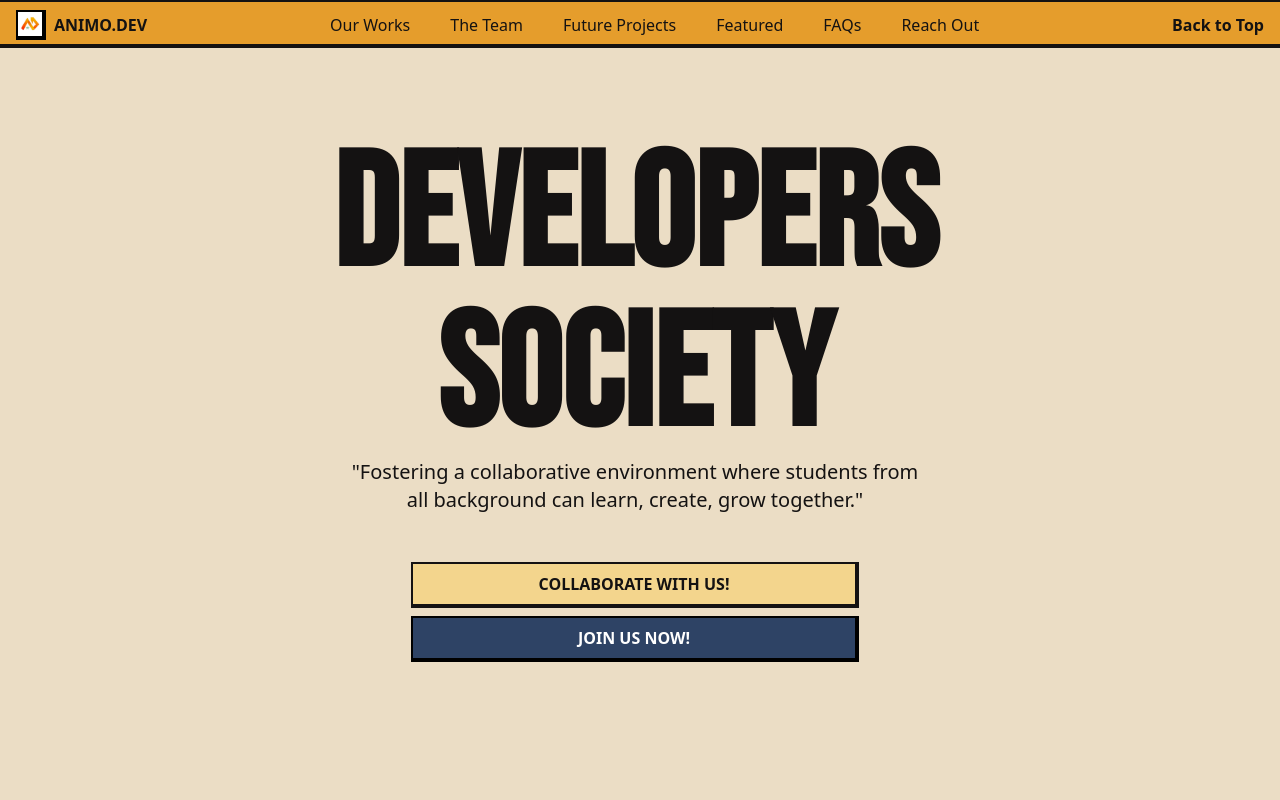
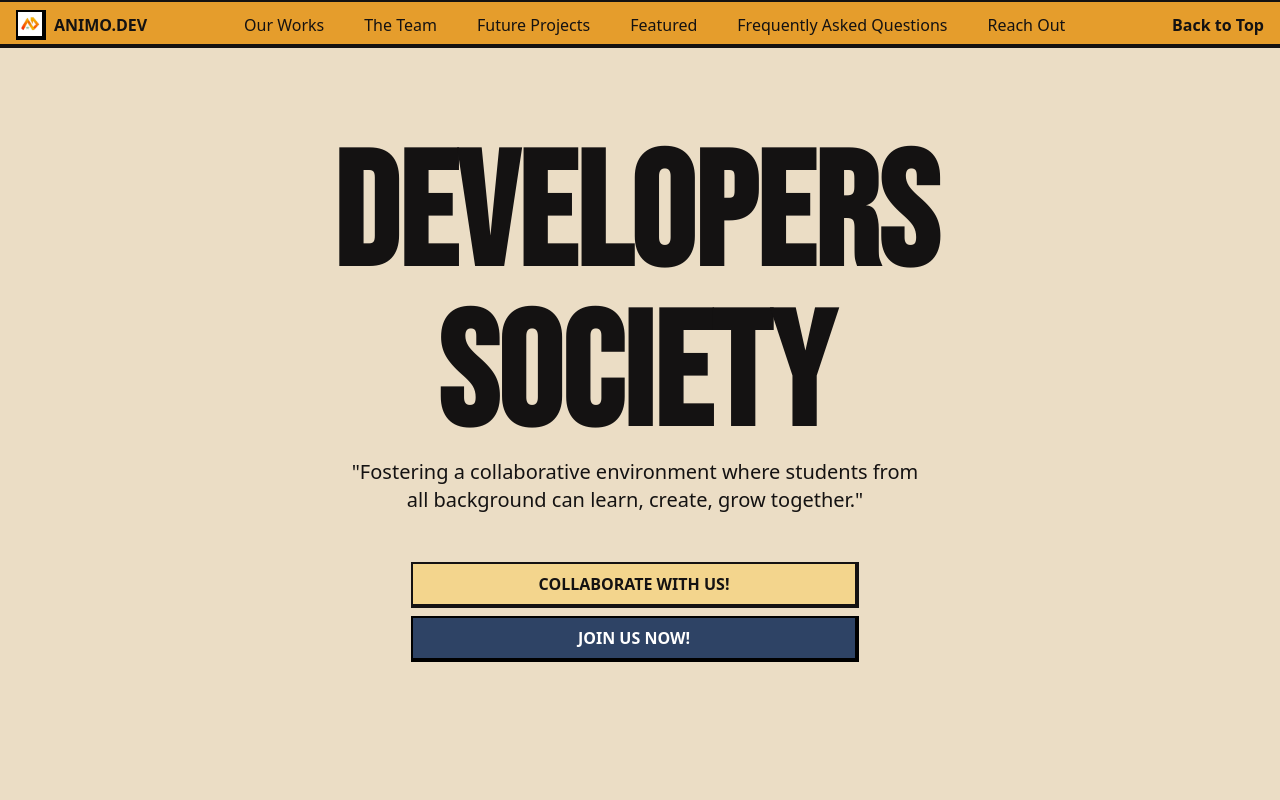
Before and after one commit to dlsl-animodev/project-launchpad, a Next.js app: page / in a window 1280 px wide. Shown: the top 800 px of the page. Built offline with nearby package versions, Linux system fonts and the light colour scheme.

Commit message:
feat: add scroll into view on sidebar in desktop view

```diff
--- a/components/header.tsx
+++ b/components/header.tsx
@@ -20,6 +20,32 @@ import { useIsTablet } from "@/lib/use-isTablet";
 
 const BASE_HEADER_CLASSNAME =
     "bg-secondary h-[3rem] py-2 px-4 border-retro-y w-full fixed z-50";
+
+const HEADER_NAVS = [
+    { label: "Our Works", icon: <Code />, scrollId: SECTION_IDS.OUR_WORKS },
+    {
+        label: "The Team",
+        icon: <Users />,
+        scrollId: SECTION_IDS.MEET_THE_TEAM,
+    },
+    {
+        label: "Future Projects",
+        icon: <Folder />,
+        scrollId: SECTION_IDS.FUTURE_PROJECTS,
+    },
+    {
+        label: "Featured",
+        icon: <Star />,
+        scrollId: SECTION_IDS.BE_FEATURED,
+    },
+    {
+        label: "Frequently Asked Questions",
+        icon: <HelpCircle />,
+        scrollId: SECTION_IDS.FAQS,
+    },
+    { label: "Reach Out", icon: <Mail />, scrollId: SECTION_IDS.REACH_OUT },
+    { label: "Back to Top", icon: <ArrowUp />, scrollId: "back-to-top" },
+];
 
 interface HeaderProps {
     className?: string;
@@ -55,32 +81,6 @@ const MobileHeader: React.FC<HeaderProps> = ({ className }) => {
             document.body.style.overflow = "auto";
         };
     }, [showSidebar]);
-
-    const navs = [
-        { label: "Our Works", icon: <Code />, scrollId: SECTION_IDS.OUR_WORKS },
-        {
-            label: "The Team",
-            icon: <Users />,
-            scrollId: SECTION_IDS.MEET_THE_TEAM,
-        },
-        {
-            label: "Future Projects",
-            icon: <Folder />,
-            scrollId: SECTION_IDS.FUTURE_PROJECTS,
-        },
-        {
-            label: "Featured",
-            icon: <Star />,
-            scrollId: SECTION_IDS.BE_FEATURED,
-        },
-        {
-            label: "Frequently Asked Questions",
-            icon: <HelpCircle />,
-            scrollId: SECTION_IDS.FAQS,
-        },
-        { label: "Reach Out", icon: <Mail />, scrollId: SECTION_IDS.REACH_OUT },
-        { label: "Back to Top", icon: <ArrowUp />, scrollId: "back-to-top" },
-    ];
 
     return (
         <header className={`${BASE_HEADER_CLASSNAME} ${className}`}>
@@ -146,7 +146,7 @@ const MobileHeader: React.FC<HeaderProps> = ({ className }) => {
                                     </button>
                                 </div>
                                 <ul className="p-4 space-y-6 font-medium">
-                                    {navs.map((nav) => (
+                                    {HEADER_NAVS.map((nav) => (
                                         <li
                                             key={nav.label}
                                             className="flex items-center gap-4 hover:underline"
@@ -219,44 +219,20 @@ const DesktopHeader: React.FC<HeaderProps> = ({ className }) => {
             {/* center */}
             <section className="flex justify-center overflow-hidden">
                 <ul className="flex items-center gap-10 font-medium whitespace-nowrap">
-                    <li
-                        onClick={() =>
-                            handleScrollIntoView(SECTION_IDS.OUR_WORKS)
-                        }
-                    >
-                        Our Works
-                    </li>
-                    <li
-                        onClick={() =>
-                            handleScrollIntoView(SECTION_IDS.MEET_THE_TEAM)
-                        }
-                    >
-                        The Team
-                    </li>
-                    <li
-                        onClick={() =>
-                            handleScrollIntoView(SECTION_IDS.FUTURE_PROJECTS)
-                        }
-                    >
-                        Future Projects
-                    </li>
-                    <li
-                        onClick={() =>
-                            handleScrollIntoView(SECTION_IDS.BE_FEATURED)
-                        }
-                    >
-                        Featured
-                    </li>
-                    <li onClick={() => handleScrollIntoView(SECTION_IDS.FAQS)}>
-                        FAQs
-                    </li>
-                    <li
-                        onClick={() =>
-                            handleScrollIntoView(SECTION_IDS.REACH_OUT)
-                        }
-                    >
-                        Reach Out
-                    </li>
+                    {HEADER_NAVS.map(
+                        (nav) =>
+                            nav.label !== "Back to Top" && (
+                                <li
+                                    key={nav.label}
+                                    className="flex items-center gap-2 hover:underline cursor-pointer"
+                                    onClick={() => {
+                                        handleScrollIntoView(nav.scrollId);
+                                    }}
+                                >
+                                    {nav.label}
+                                </li>
+                            )
+                    )}
                 </ul>
             </section>
 
--- a/components/video-section.tsx
+++ b/components/video-section.tsx
@@ -4,7 +4,6 @@ import { Minus } from "lucide-react";
 import { Square } from "lucide-react";
 import { X } from "lucide-react";
 
-// scrolling animation on scale and y axis
 const VideoSection = () => {
     return (
         <div className="flex flex-wrap lg:flex-nowrap lg:items-center mt-[10rem] space-y-[5rem] px-[1rem]">
```
